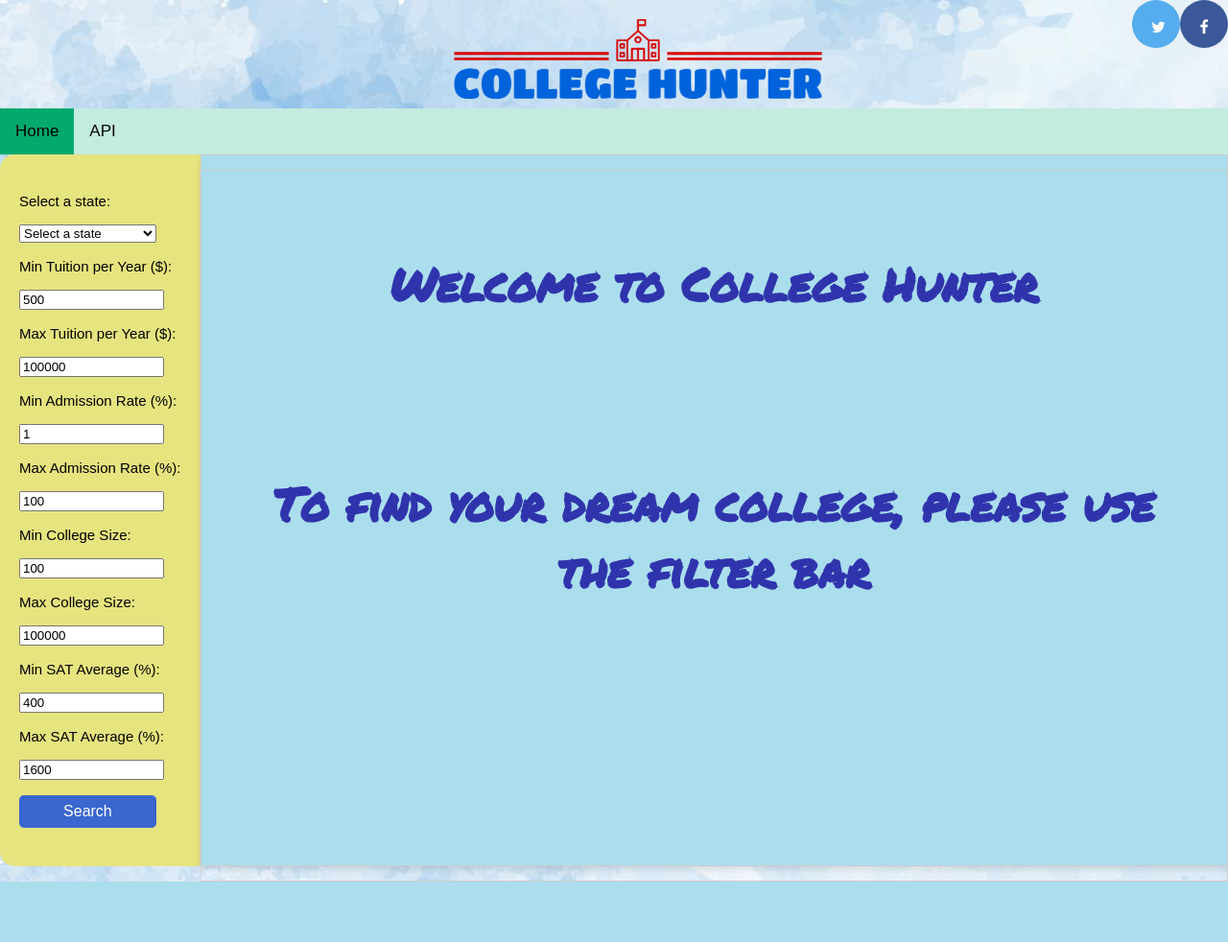
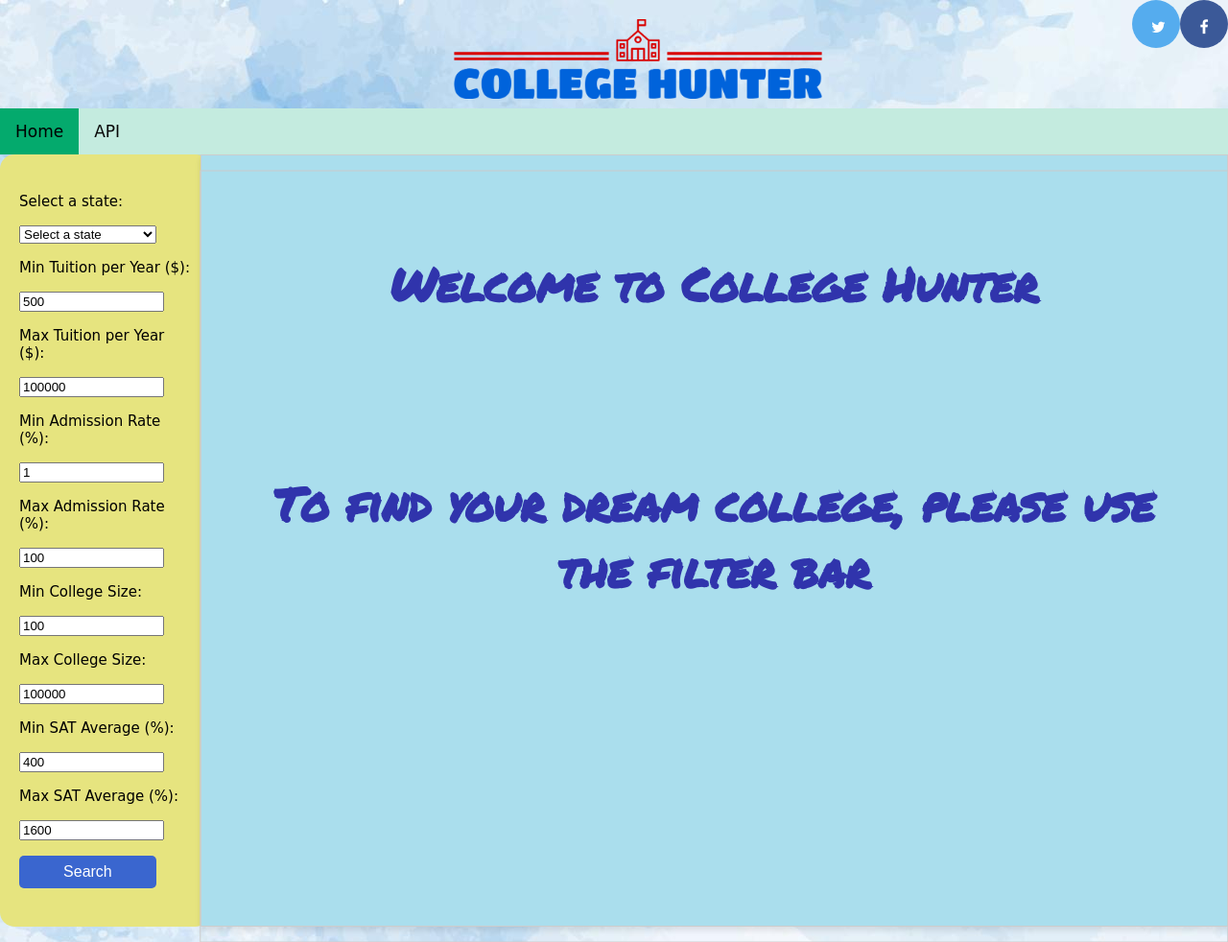
Before and after one commit to UMB-Capstone-team/College-Hunter, a Flask app: page / in a window 1280 px wide. Shown: the whole page at 96% size. Before the commit the page ends 919 px from the top, so only its background shows below. Run offline with Flask 3, Linux system fonts and the light colour scheme; some web fonts are replaced.

Commit message:
fixed again again

```diff
--- a/Template/static/styles.css
+++ b/Template/static/styles.css
@@ -2,7 +2,7 @@ header{
     background-image: url("college.jpg");
 }
 body {
-    font-family: Arial, sans-serif;
+    font-family: 'Alfa Slab One', cursive;
     margin: 0;
     padding: 0;
     height: 100vh;
```
